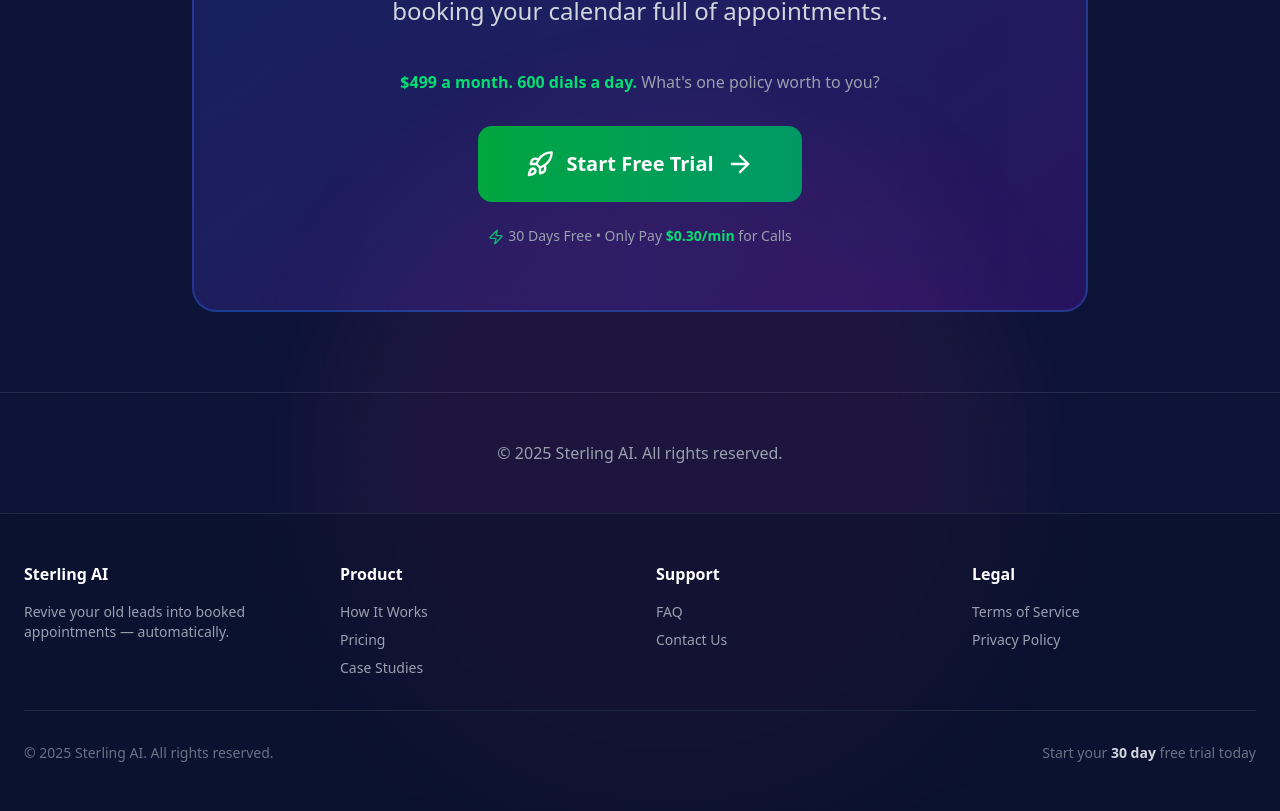
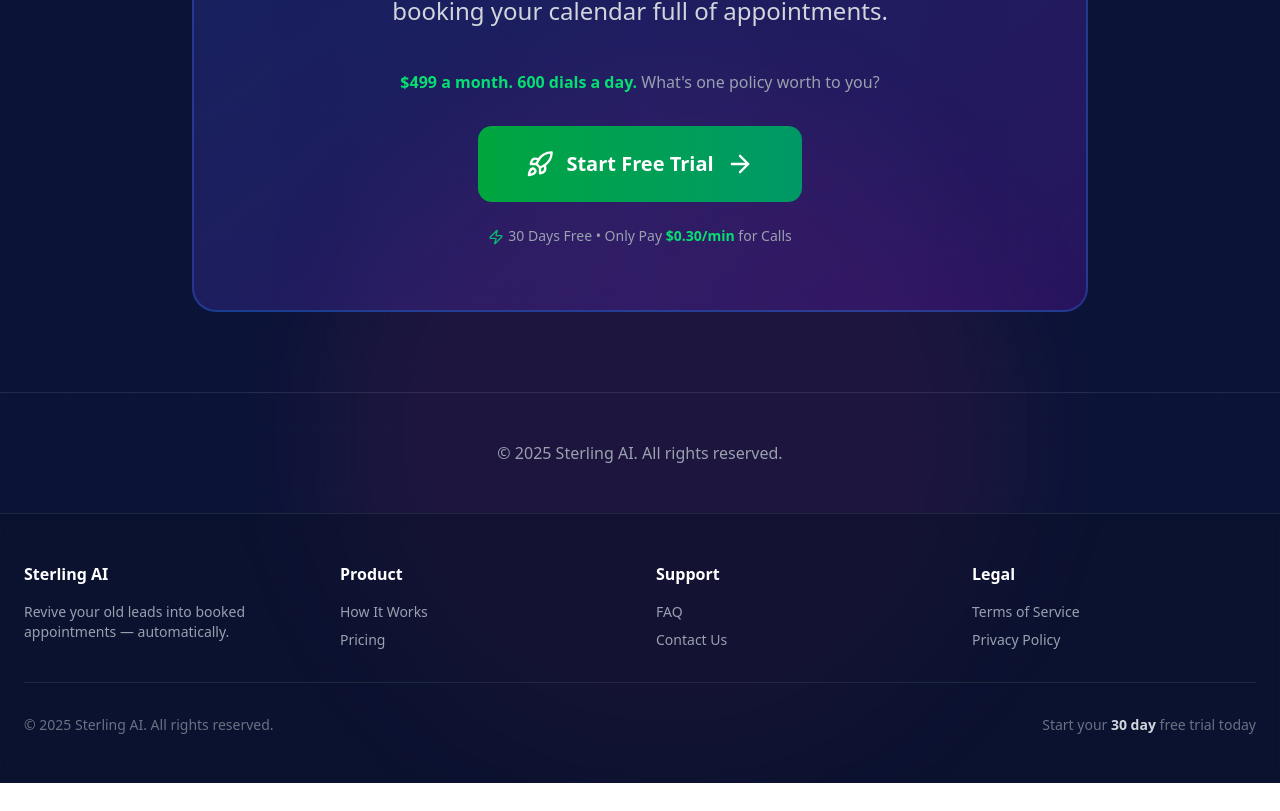
Before and after one commit to timmmytitenok/SterlingDialer, a Next.js app: page / in a window 1280 px wide. Shown: the part 3669-4480 px from the top of the page. After the commit the page ends 4452 px from the top, so only its background shows below. Built offline with nearby package versions, Linux system fonts and the light colour scheme.

Commit message:
Remove Case Studies from main landing page footer
Quick cleanup:
- Removed Case Studies link from Product section in footer
- Already removed from PublicFooter and nav components previously
- Cleaner footer navigation

Ready for deployment!

```diff
--- a/app/page.tsx
+++ b/app/page.tsx
@@ -526,9 +526,6 @@
                 <Link href="/pricing" className="block text-gray-400 hover:text-white transition-colors text-sm">
                   Pricing
                 </Link>
-                <Link href="/case-studies" className="block text-gray-400 hover:text-white transition-colors text-sm">
-                  Case Studies
-                </Link>
               </div>
             </div>
 
```
